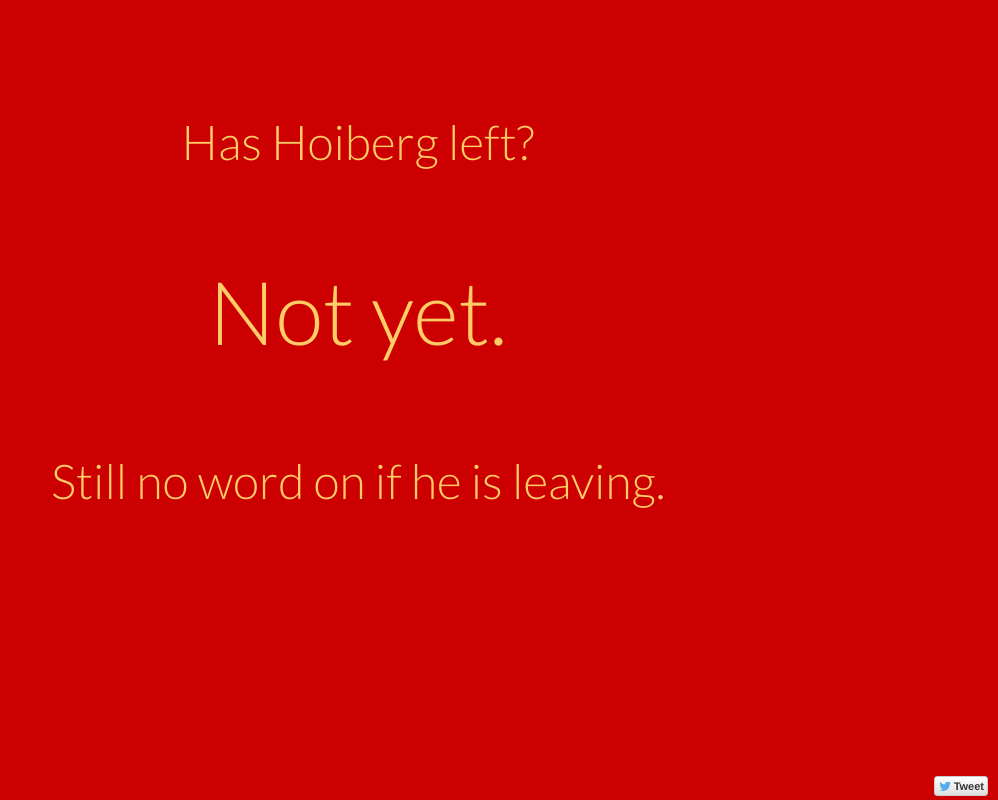
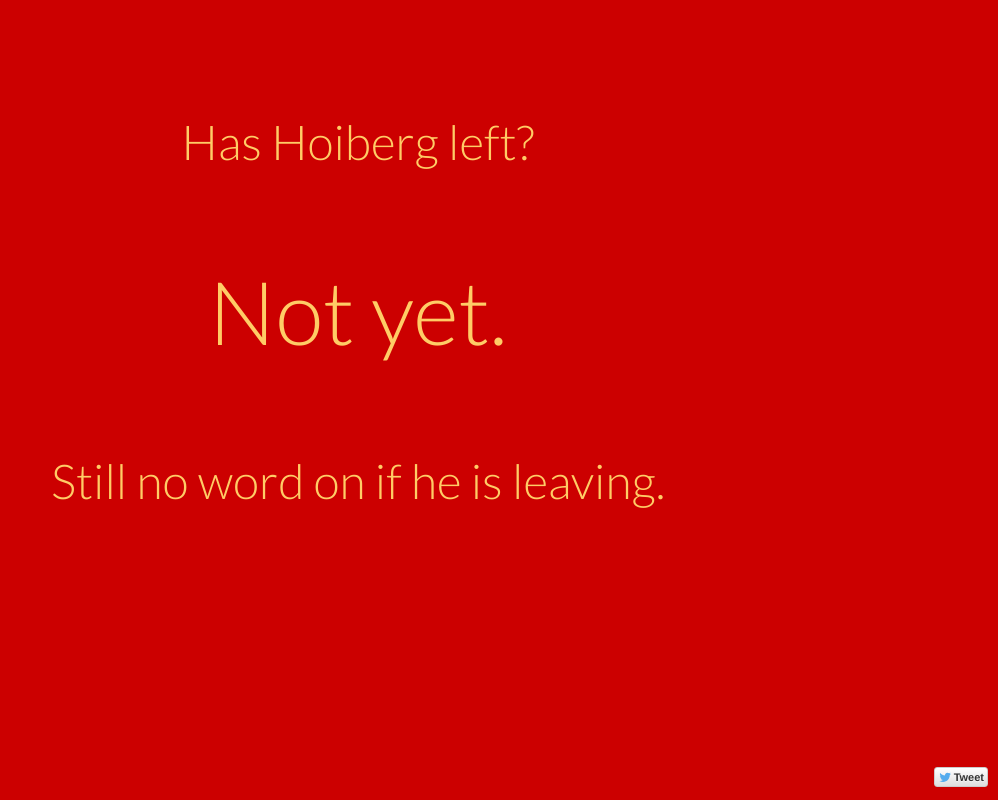
Before and after one commit to mpdavis/hoiberg, a Flask app: page / in a window 1280 px wide. Shown: the whole page, without its empty margins (282-1280 px from the left). Run offline with Flask 2, Linux system fonts and the light colour scheme; some libraries are stand-ins or nearby versions.

Commit message:
Fix twitter link

```diff
--- a/templates/index.html
+++ b/templates/index.html
@@ -9,32 +9,14 @@
         <link href='http://fonts.googleapis.com/css?family=Lato:100,300' rel='stylesheet' type='text/css'>
 
         <style>
-            html body {
+            html, body {
               margin: 0;
               padding: 0;
               height: 100%;
               width: 100%;
-            }
-            .background {
-                width: 100%;
-                height: 100%;
-                position: absolute;
-                vertical-align: middle;
+              color: #ffcc66;
               background-color: #cc0000;
-            }
-
-            #answer {
-                color: black;
               font-family: 'Lato', Helvetiva, Arial, sans-serif;
-                text-align: center;
-                font-size: 5.5em;
-                display: block;
-                min-width: 200px;
-                color: #ffcc66;
-            }
-
-            #question, #tweet {
-                text-decoration: none;
             }
 
             .centered {
@@ -45,17 +27,31 @@
               width: 100%;
             }
 
+            .page-wrap {
+              min-height: 100%;
+              margin-bottom: -35px;
+            }
+
+            .page-wrap:after {
+              content: "";
+              display: block;
+            }
+
+            .site-footer, .page-wrap:after {
+              height: 35px;
+              text-align: right;
+              margin-right: 10px;
+            }
+
+            #answer {
+              text-align: center;
+              font-size: 5.5em;
+              display: block;
+              min-width: 200px;
+            }
+
             #description {
               font-size: 3em;
-                font-family: 'Lato', Helvetiva, Arial, sans-serif;
-                color: #ffcc66;
-            }
-
-            #footer {
-                position: absolute;
-                right: 0;
-                top: 97%;
-                padding-right: 10px;
             }
 
             a.twitter-share-button,
@@ -91,17 +87,17 @@
         </style>
     </head>
     <body>
-        <div class="background">
+        <div class="page-wrap">
           <div class="centered">
                 <p id="description">Has Hoiberg left?</p>
                 <p id="answer">Not yet.</p>
                 <p id="description">Still no word on if he is leaving.</p>
             </div>
-            <div id="footer">
+        </div>
+        <footer class="site-footer">
           <a href="https://twitter.com/share" class="twitter-share-button" data-text="Has Hoiberg Left?  Not yet." data-via="davis_m" data-size="large">Tweet</a>
           <script>!function(d,s,id){var js,fjs=d.getElementsByTagName(s)[0],p=/^http:/.test(d.location)?'http':'https';if(!d.getElementById(id)){js=d.createElement(s);js.id=id;js.src=p+'://platform.twitter.com/widgets.js';fjs.parentNode.insertBefore(js,fjs);}}(document, 'script', 'twitter-wjs');</script>
-            </div>
-        </div>
+        </footer>
     </body>
 </html>
 
```
Lines whose indentation alone changed are shown as unchanged.
